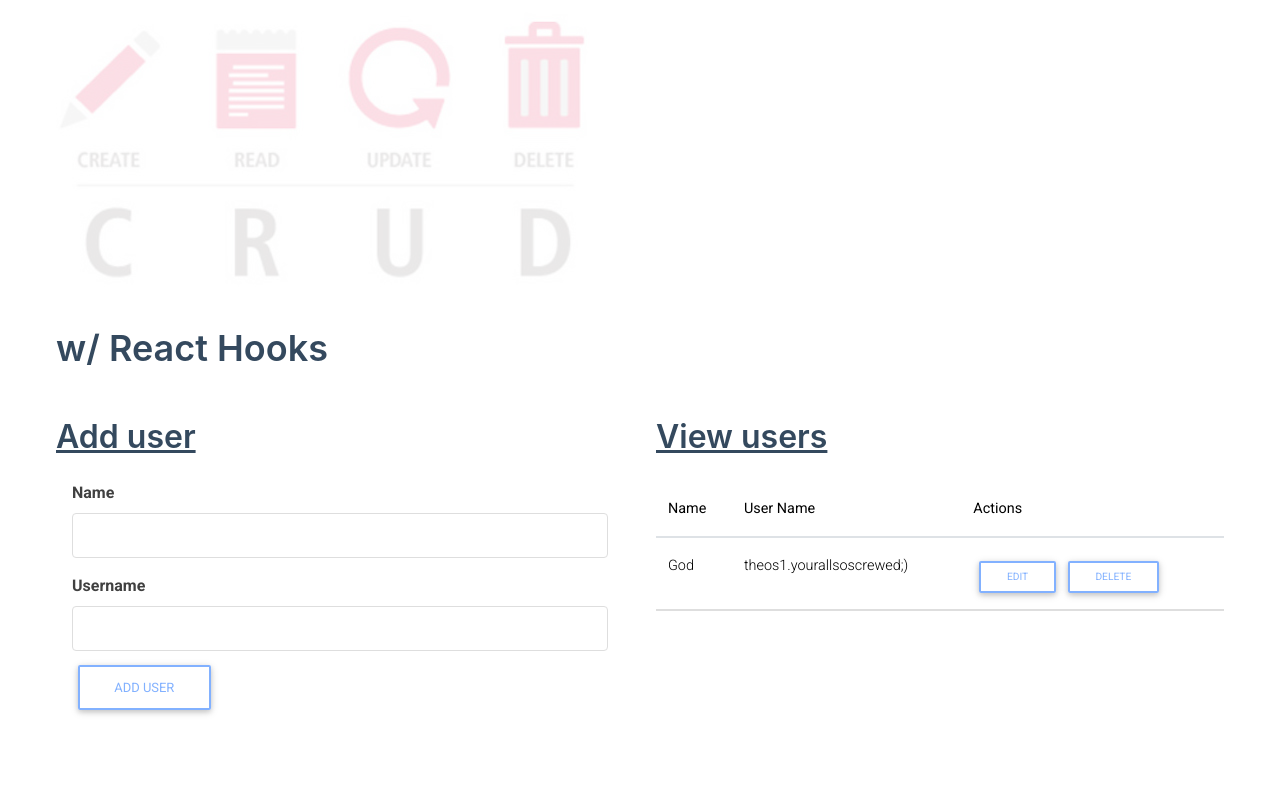
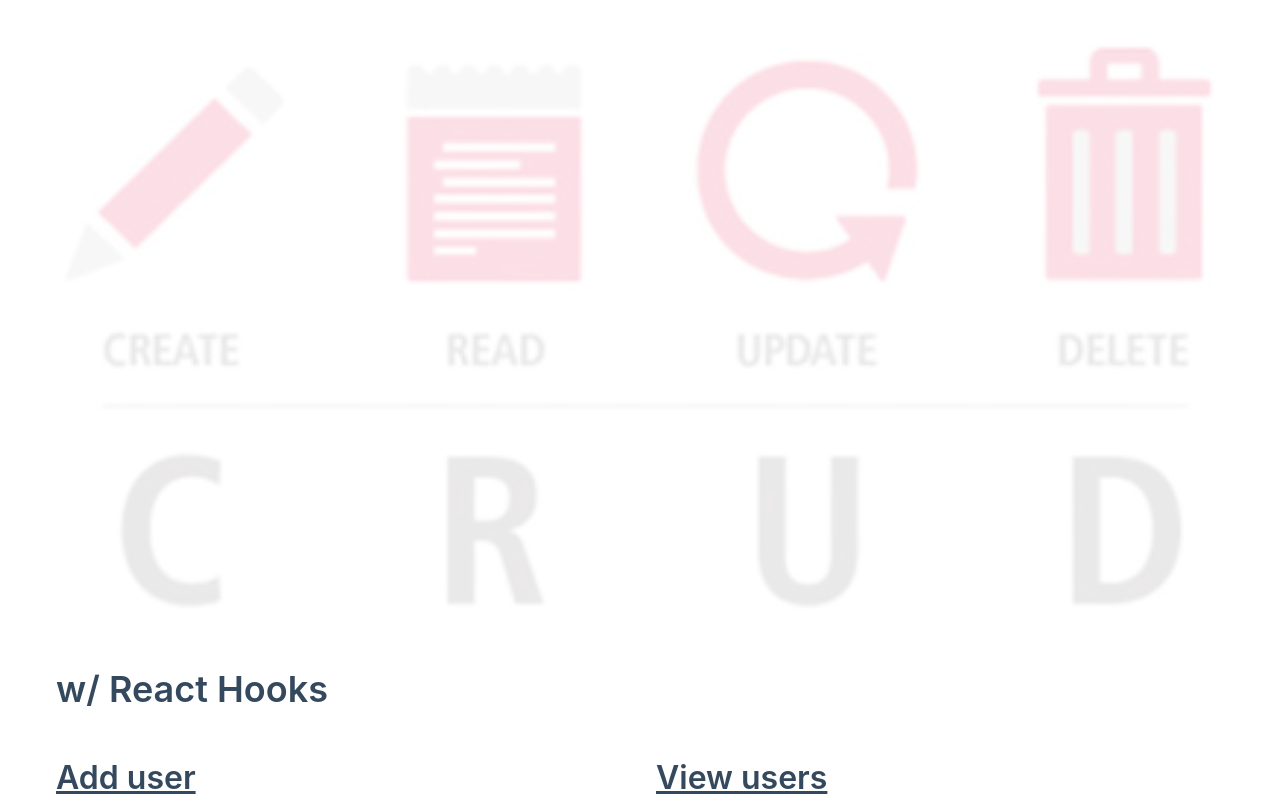
Before and after one commit to deScamuS/react-app, a React (Create React App) app: page / in a window 1280 px wide. Shown: the top 800 px of the page. Built offline with nearby package versions, Linux system fonts and the light colour scheme.

Commit message:
resp img set

```diff
--- a/src/App.css
+++ b/src/App.css
@@ -4,7 +4,16 @@ html {
   font: normal normal normal 1rem/1.6 -apple-system, BlinkMacSystemFont, Helvetica Neue, Helvetica, Arial, sans-serif;
   font-size: 1rem;
 }
+img{
+  width: 100%;
+  height: auto;
+}
 
+.responsive{
+  width: 100;
+  max-width: 400;
+  height: auto;
+}
 
 body {
   color: #404040;
--- a/src/App.js
+++ b/src/App.js
@@ -39,7 +39,7 @@ const App = () => {
 
   return (
     <div className="container">
-      <img style={{ opacity: '.2' }} src={logo} alt="" />
+      <img style={{ opacity: '.2' }} src={logo} alt="" className="responsive"/>
 
       <h1 style={{ color: "#34495E" }}> w/ React Hooks</h1>
       <div className="flex-row">
--- a/src/index.css
+++ b/src/index.css
@@ -1,9 +1,14 @@
 body {
   background: #FDEDEC ;
+
   margin: 0;
   font-family: "Lato", sans-serif;
   -webkit-font-smoothing: antialiased;
   -moz-osx-font-smoothing: grayscale;
+}
+img{
+  width: 100%;
+  height: auto;
 }
 
 button,
```
Also changed, not shown: src/crud-operations.jpg.
